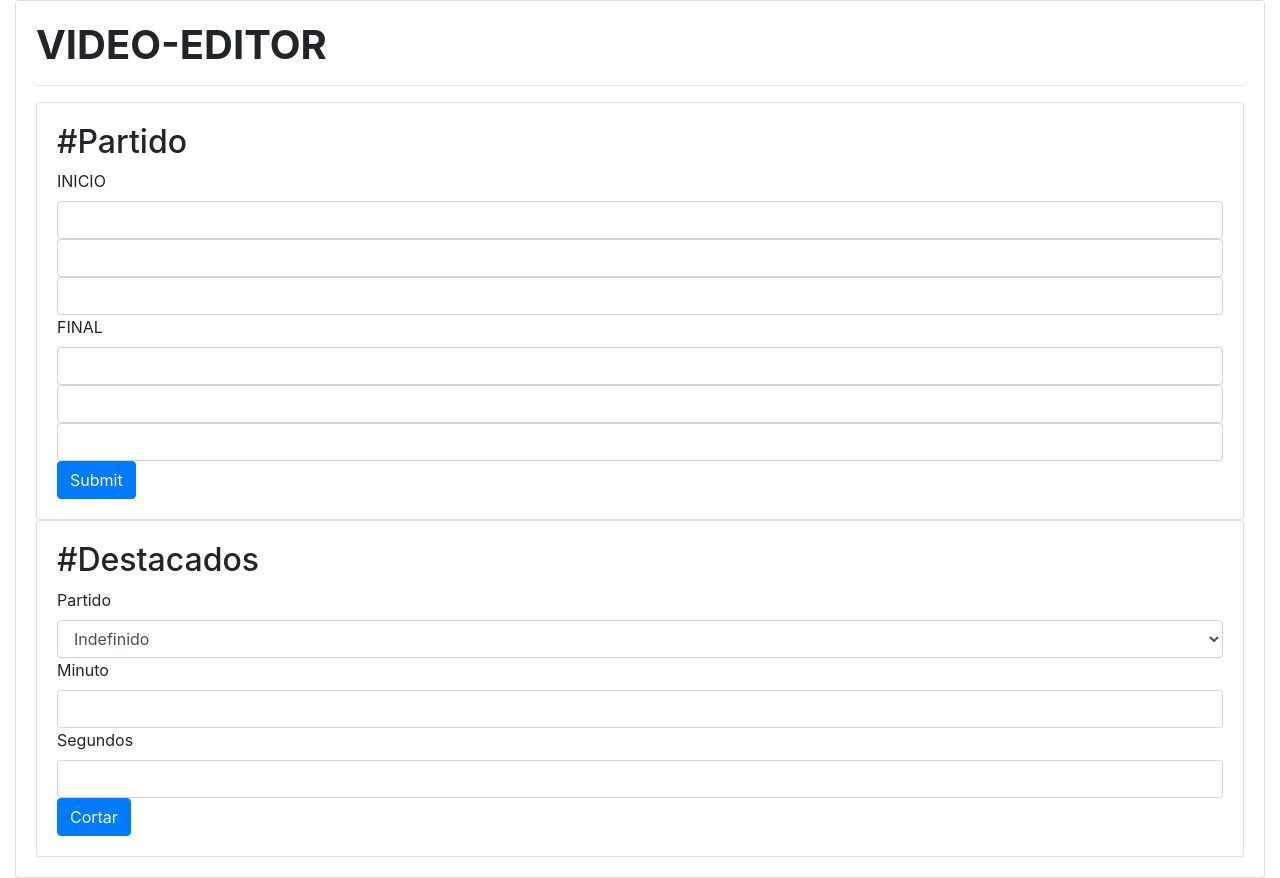
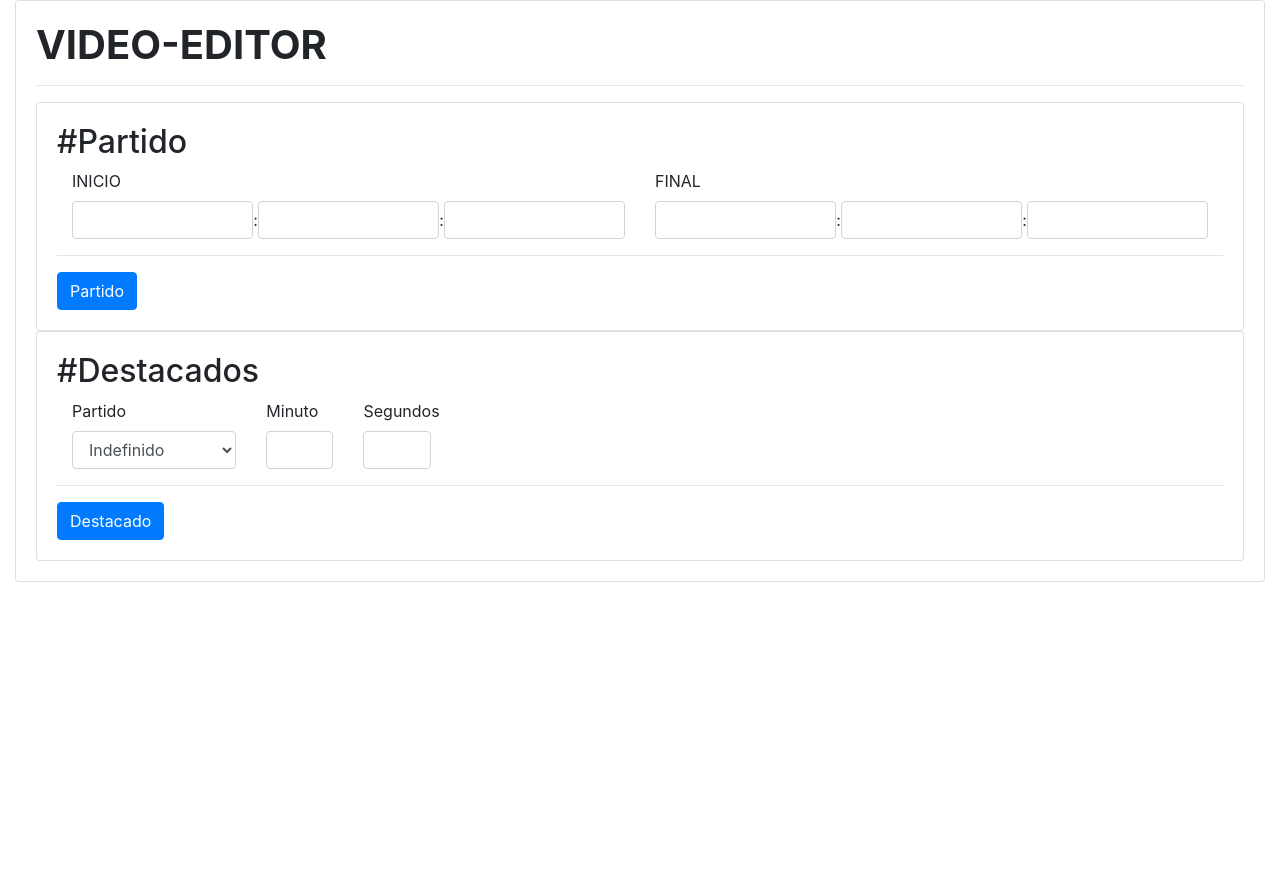
Before and after one commit to ozkrpy/python-videoEditorAFSA, a Flask app: page / in a window 1280 px wide. After the commit the page ends 582 px from the top, so only its background shows below. Run offline with Flask 2, Linux system fonts and the light colour scheme; some libraries are stand-ins or nearby versions.

Commit message:
mejora en la vista html

```diff
--- a/forms.py
+++ b/forms.py
@@ -1,6 +1,6 @@
 from flask_wtf import FlaskForm
-from wtforms import StringField, SubmitField, SelectField, IntegerField
-from wtforms.validators import DataRequired, InputRequired
+from wtforms import StringField, SubmitField, SelectField, IntegerField, DecimalField
+from wtforms.validators import DataRequired, InputRequired, ValidationError, NumberRange
 from utilities import listarPartidos
 
 # class AgregarJugadorForm(FlaskForm):
@@ -9,6 +9,10 @@ from utilities import listarPartidos
 #     numero = StringField('# Camiseta')
 #     submit = SubmitField('Aceptar')
 
+def is_42(form, field):
+    if field.data != 42:
+        raise ValidationError('Must be 42')
+
 class PartidoForm(FlaskForm):
     inicio_hora = IntegerField('INICIO')
     inicio_minuto = IntegerField()
@@ -16,13 +20,13 @@ class PartidoForm(FlaskForm):
     fin_hora = IntegerField('FINAL')
     fin_minuto = IntegerField()
     fin_segundo = IntegerField()
-    submit = SubmitField()
+    submit = SubmitField('Partido')
 
 class DestacadoForm(FlaskForm):
     partido = SelectField('Partido', choices=listarPartidos(), validators={DataRequired()})
     minuto = StringField('Minuto')
     segundo = StringField('Segundos')
-    submit = SubmitField('Cortar')
+    submit = SubmitField('Destacado')
 
 # class SortearForm(FlaskForm):
 #     lista = []
--- a/templates/base.html
+++ b/templates/base.html
@@ -9,7 +9,6 @@
     <link rel="stylesheet" href="https://stackpath.bootstrapcdn.com/bootstrap/4.5.0/css/bootstrap.min.css" integrity="sha384-9aIt2nRpC12Uk9gS9baDl411NQApFmC26EwAOH8WgZl5MYYxFfc+NcPb1dKGj7Sk" crossorigin="anonymous">
     <link rel="stylesheet" href="https://maxcdn.bootstrapcdn.com/font-awesome/4.4.0/css/font-awesome.min.css">
     <link rel="shortcut icon" href="#" />
-
     <title>Video/Editor</title>
   </head>
   <body>
--- a/templates/home.html
+++ b/templates/home.html
@@ -17,18 +17,25 @@
         <h2>#Partido</h2>
         <form method="post" action="{{ url_for('largo') }}">
             {{ formulario_partido.csrf_token }}
-            <div>
-                {{ formulario_partido.inicio_hora.label}}
-                {{ formulario_partido.inicio_hora(class="form-control") }}
-                {{ formulario_partido.inicio_minuto(class="form-control") }}
-                {{ formulario_partido.inicio_segundo(class="form-control") }}
+            <div class="d-flex flex-rowd-flex align-items-center">
+                <div class="col">
+                    {{ formulario_partido.inicio_hora.label}}
+                    <div class="d-flex flex-rowd-flex align-items-center">
+                        {{ formulario_partido.inicio_hora(class="form-control") }}:
+                        {{ formulario_partido.inicio_minuto(class="form-control") }}:
+                        {{ formulario_partido.inicio_segundo(class="form-control") }}
+                    </div>
+                </div>
+                <div class="col">
+                    {{ formulario_partido.fin_hora.label}}
+                    <div class="d-flex flex-rowd-flex align-items-center">
+                        {{ formulario_partido.fin_hora(class="form-control") }}:
+                        {{ formulario_partido.fin_minuto(class="form-control") }}:
+                        {{ formulario_partido.fin_segundo(class="form-control") }}
+                    </div>
+                </div>
             </div>
-            <div>
-                {{ formulario_partido.fin_hora.label}}
-                {{ formulario_partido.fin_hora(class="form-control") }}
-                {{ formulario_partido.fin_minuto(class="form-control") }}
-                {{ formulario_partido.fin_segundo(class="form-control") }}
-            </div>
+            <hr>
             {{ formulario_partido.submit(class="btn btn-primary") }}
         </form>
     </div>
@@ -38,11 +45,12 @@
         <h2>#Destacados</h2>
         <form method="post" action="{{ url_for('corto') }}">
             {{ formulario_destacado.csrf_token }}
-            <div>
-                {{ formulario_destacado.partido.label}} {{ formulario_destacado.partido(class="form-control") }}
-                {{ formulario_destacado.minuto.label}} {{ formulario_destacado.minuto(class="form-control") }}
-                {{ formulario_destacado.segundo.label}} {{ formulario_destacado.segundo(class="form-control") }}
+            <div class="d-flex flex-rowd-flex">
+                <div class="col-sm-2">{{ formulario_destacado.partido.label}} {{ formulario_destacado.partido(class="form-control") }}</div>
+                <div class="col-sm-1">{{ formulario_destacado.minuto.label}} {{ formulario_destacado.minuto(class="form-control") }}</div>
+                <div class="col-sm-1">{{ formulario_destacado.segundo.label}} {{ formulario_destacado.segundo(class="form-control") }}</div>
             </div>
+            <hr>
             {{ formulario_destacado.submit(class="btn btn-primary") }}
         </form>
     </div>
```
Also changed, not shown: data.db.
